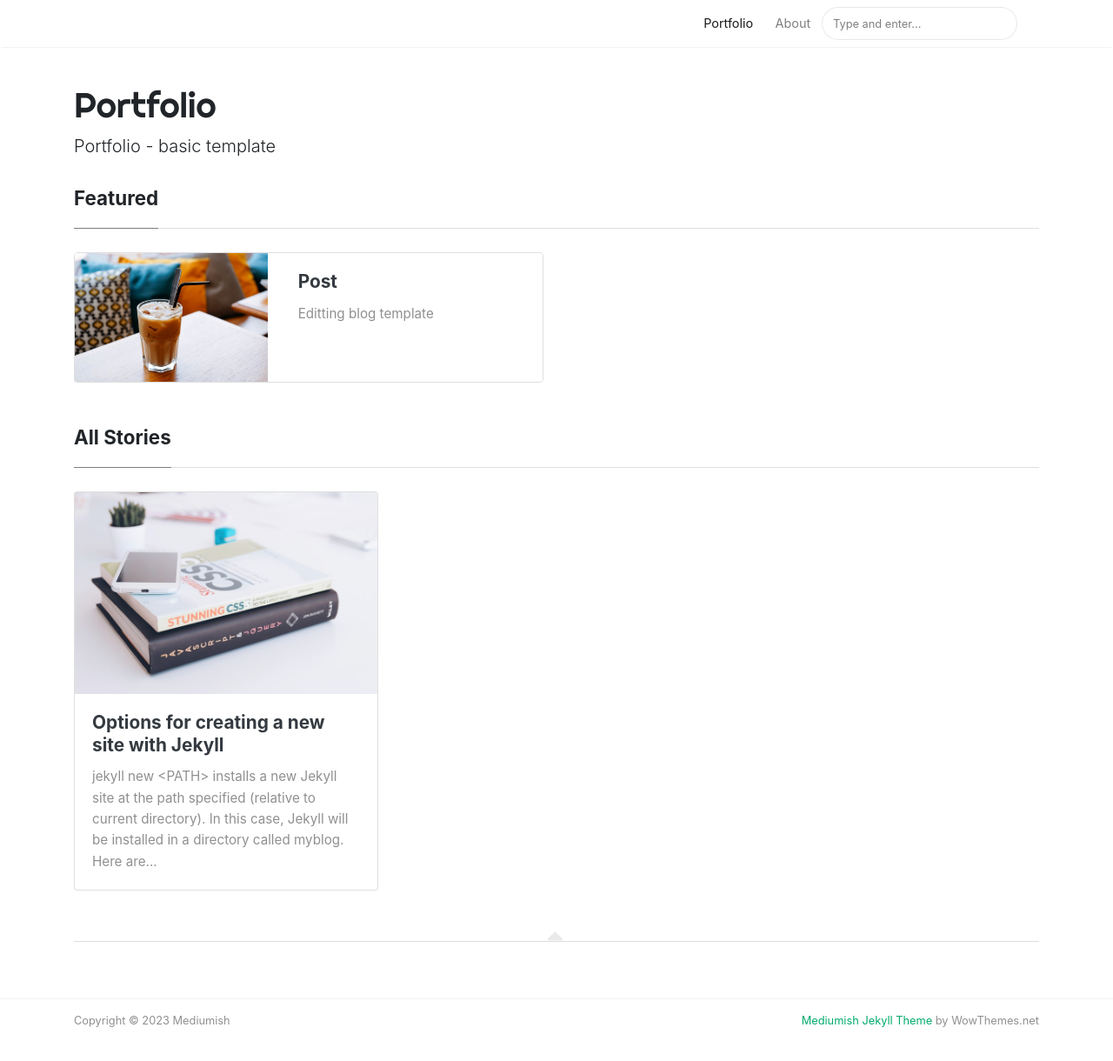
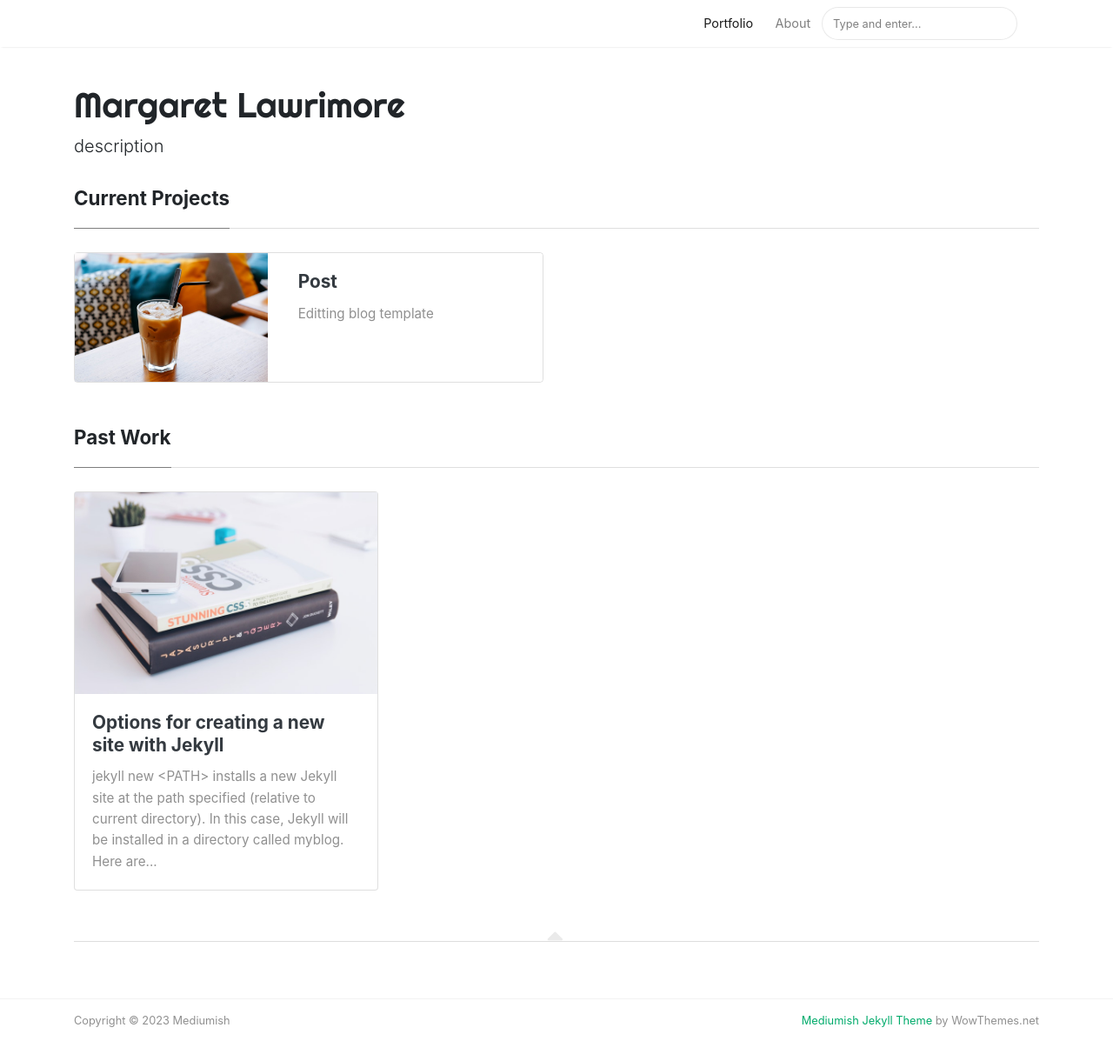
Before and after one commit to malawrim/malawrim.github.io, a Jekyll site: the page built from index.html, in a window 1280 px wide and 1257 px high. Shown: the top 1220 px of the window at 87% size. Built offline with Jekyll 4.4.1, drawn with Linux system fonts in a browser that asks for light colours; nearby versions of some CDN libraries; the list of posts is cut into pages by our own code.

Commit message:
updating headers

```diff
--- a/_config.yml
+++ b/_config.yml
@@ -1,7 +1,7 @@
 # Site
-name: "Portfolio"
-title: "Portfolio"
-description: "Portfolio - basic template"
+name: "Margaret Lawrimore"
+title: "Margaret Lawrimore Portfolio"
+description: "description"
 logo: 'assets/images/logo.png'
 favicon: 'assets/images/logo.png'
 google_analytics: 'UA-46278016-1'
--- a/index.html
+++ b/index.html
@@ -9,7 +9,7 @@
 ================================================== -->
 <section class="featured-posts">
     <div class="section-title">
-        <h2><span>Featured</span></h2>
+        <h2><span>Current Projects</span></h2>
     </div>
     <div class="row">
 
@@ -34,7 +34,7 @@
 
     <div class="section-title">
 
-        <h2><span>All Stories</span></h2>
+        <h2><span>Past Work</span></h2>
 
     </div>
 
```
